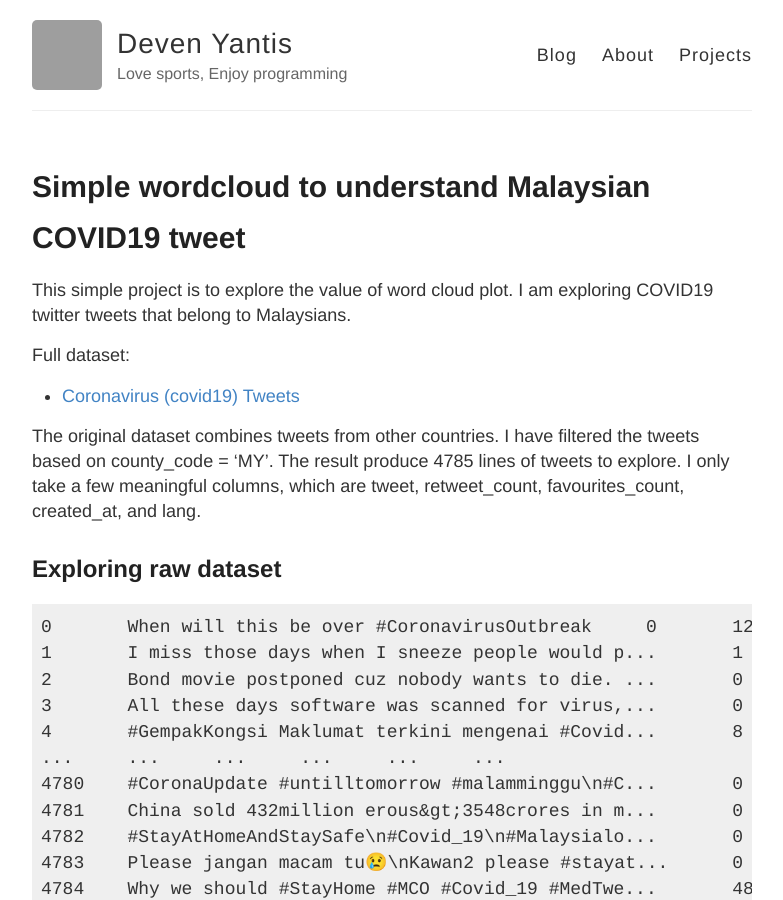
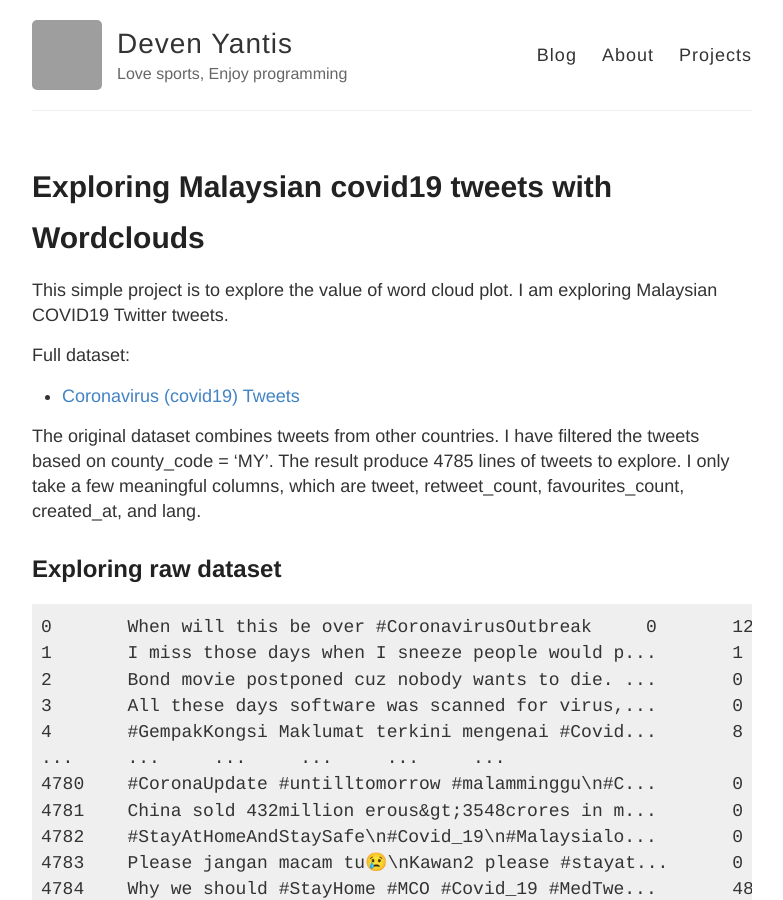
Before and after one commit to devennn/devennn.github.io, a Jekyll site: the page built from _posts/2020-04-26-COVID19-Malaysia-tweet-wordcloud.md, in a window 1280 px wide and 900 px high. Shown: the whole window, without its empty margins (248-1031 px from the left). Built offline with Jekyll 4.4.1, drawn with Linux system fonts in a browser that asks for light colours; grey boxes are pictures that could not be loaded.

Commit message:
Update 2020-04-26-COVID19-Malaysia-tweet-wordcloud.md

```diff
--- a/_posts/2020-04-26-COVID19-Malaysia-tweet-wordcloud.md
+++ b/_posts/2020-04-26-COVID19-Malaysia-tweet-wordcloud.md
@@ -1,8 +1,8 @@
 ---
 layout: post
-title: Simple wordcloud to understand Malaysian COVID19 tweet
+title: Exploring Malaysian covid19 tweets with Wordclouds
 ---
-This simple project is to explore the value of word cloud plot. I am exploring COVID19 twitter tweets that belong to Malaysians.
+This simple project is to explore the value of word cloud plot. I am exploring Malaysian COVID19 Twitter tweets.
 
 Full dataset:
 - [Coronavirus (covid19) Tweets](https://www.kaggle.com/smid80/coronavirus-covid19-tweets)
```
